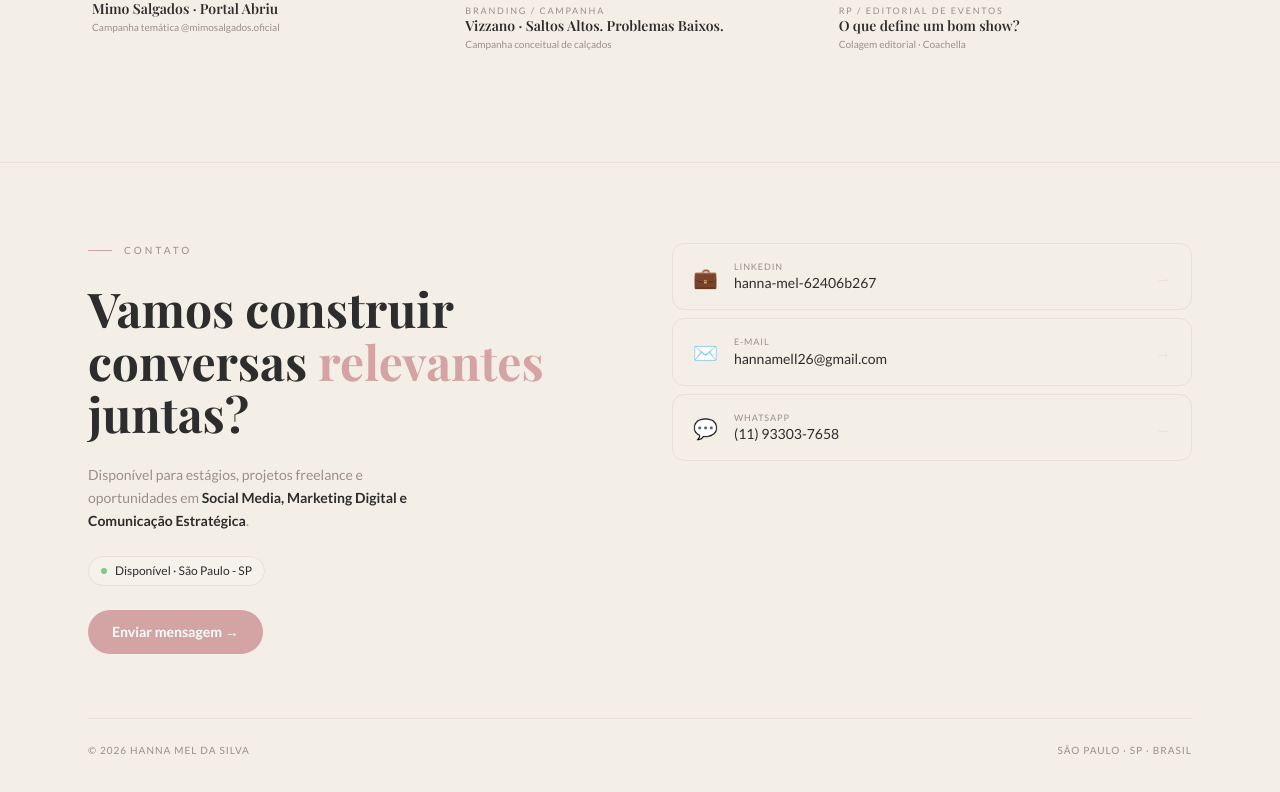
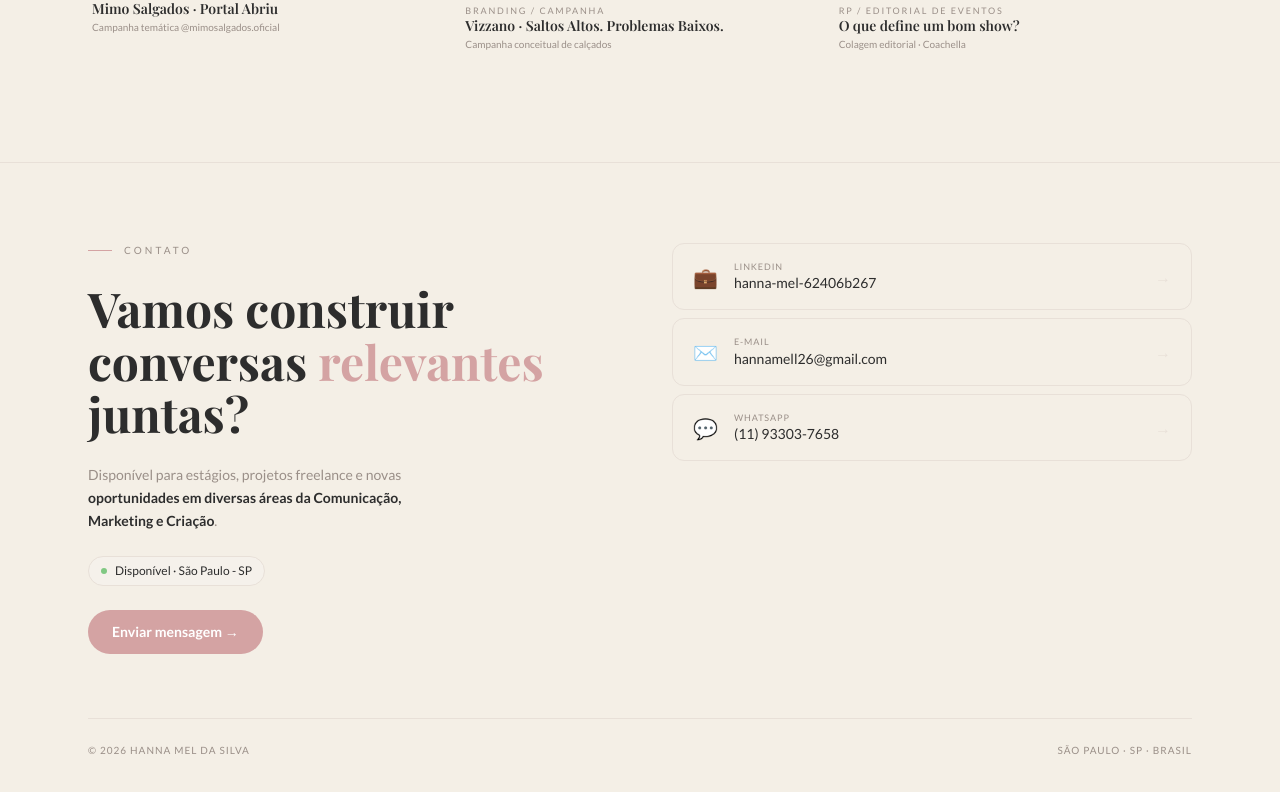
Before and after one commit to martins4936/portfolio-hanna, a Next.js app: page / in a window 1280 px wide. Shown: the part 2641-3433 px from the top of the page. Built offline with nearby package versions, Linux system fonts and the light colour scheme.

Commit message:
content: Broaden availability text in footer

```diff
--- a/components/Footer.tsx
+++ b/components/Footer.tsx
@@ -37,10 +37,10 @@ export default function Footer() {
               <br />juntas?
             </h2>
 
-            <p className="text-sm text-[#9A8F88] leading-relaxed max-w-xs">
-              Disponível para estágios, projetos freelance e oportunidades em{" "}
+            <p className="text-sm text-[#9A8F88] leading-relaxed max-w-[340px]">
+              Disponível para estágios, projetos freelance e novas{" "}
               <span className="font-semibold text-[#2D2D2D]">
-                Social Media, Marketing Digital e Comunicação Estratégica
+                oportunidades em diversas áreas da Comunicação, Marketing e Criação
               </span>.
             </p>
 
```
